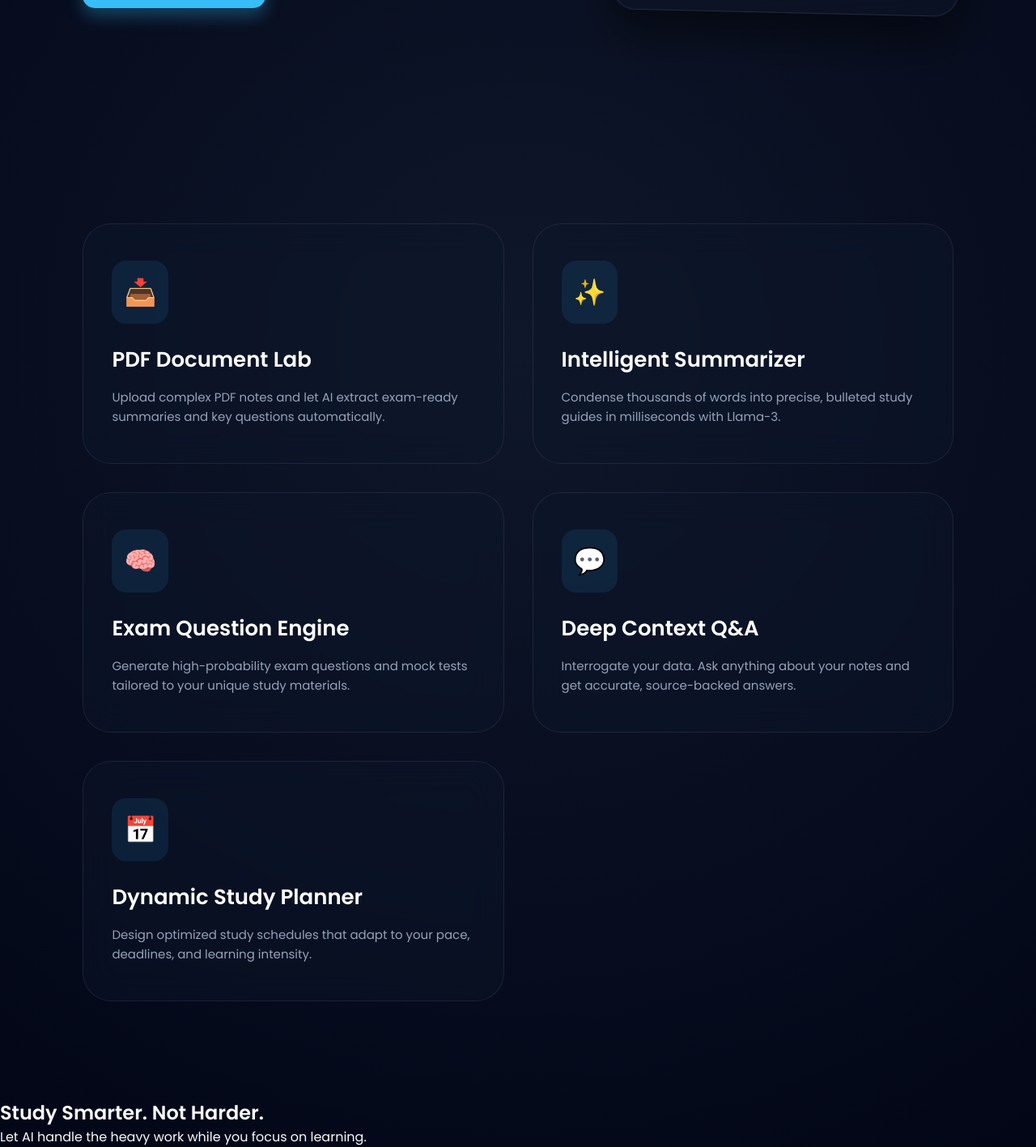
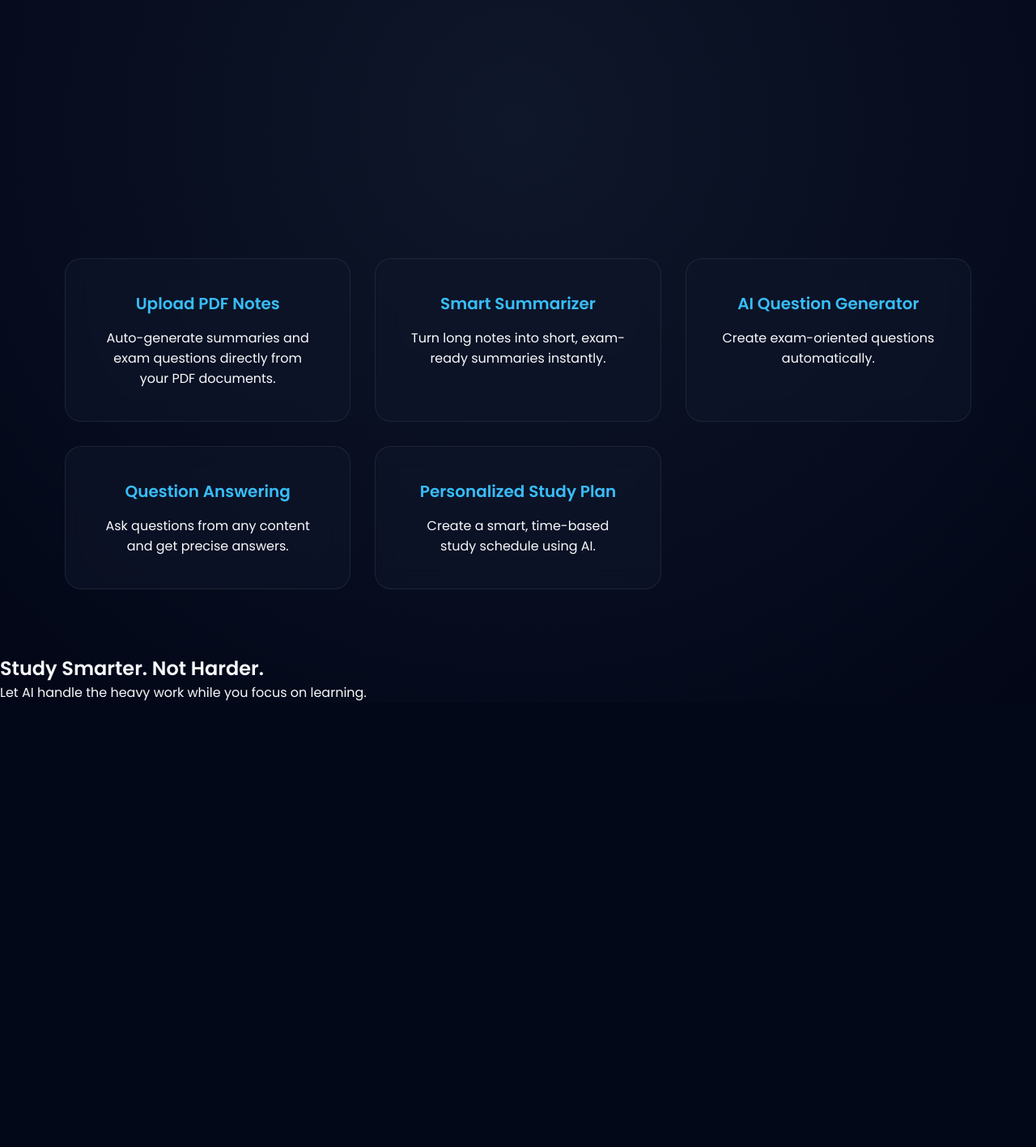
Before and after one commit to ankiiiiiitt/Devops_miniproject, a Flask app: page / in a window 1280 px wide. Shown: the part 564-1981 px from the top of the page at 81% size. After the commit the page ends 1430 px from the top, so only its background shows below. Run offline with Flask 3, Linux system fonts and the light colour scheme.

Commit message:
Revert "Futuristic 3D Dashboard Redesign: cinematic hero hub, interactive action modules, and total visual consistency"
This reverts commit 993ab7e34e44c5dd787cfca895bd59a1e66c0698.

```diff
--- a/static/css/style.css
+++ b/static/css/style.css
@@ -267,6 +267,32 @@ a {
   border: 1px solid var(--border-glass);
   color: white;
   padding: 10px;
+  border-radius: 10px;
+  cursor: pointer;
+  display: none;
+}
+
+/* ================= GLOBAL NAVBAR (FOR HOME) ================= */
+.navbar {
+  display: flex;
+  justify-content: space-between;
+  align-items: center;
+  padding: 22px 70px;
+}
+
+.logo-box {
+  display: flex;
+  align-items: center;
+  gap: 10px;
+}
+
+.logo-box img {
+  width: 42px;
+  filter: brightness(0) invert(1) drop-shadow(0 0 10px var(--primary));
+}
+
+.logo-box span {
+  font-size: 26px;
   font-weight: 700;
   color: var(--primary);
 }
@@ -891,144 +917,39 @@ a {
   gap: 15px;
 }
 
-/* =============================================================
-   HOME DASHBOARD HUB - 3D SYSTEM
-   ============================================================= */
-.hero {
-  min-height: 100vh;
-  display: flex;
-  align-items: center;
-  justify-content: space-between;
-  padding: 120px 8% 80px;
-  perspective: 2000px;
-  transform-style: preserve-3d;
+/* ================= RESPONSIVE ================= */
+@media (max-width: 900px) {
+  .sidebar {
+    position: fixed;
+    left: -320px;
+    margin: 0;
+    height: 100vh;
+    border-radius: 0;
+    top: 0;
   }
 
-.hero-text {
-  max-width: 650px;
-  transform-style: preserve-3d;
-  z-index: 10;
+  .sidebar.active {
+    left: 0;
   }
 
-.hero-3d-text {
-  font-size: 86px;
-  font-weight: 900;
-  line-height: 0.9;
-  margin-bottom: 30px;
-  transform-style: preserve-3d;
-  color: #f8fafc;
+  .sidebar-toggle-btn {
+    display: block;
   }
 
-.hero-3d-text .line { display: block; margin-bottom: 8px; }
-.hero-3d-text .gradient {
-  background: linear-gradient(135deg, var(--primary), #2563eb);
-  -webkit-background-clip: text;
-  -webkit-text-fill-color: transparent;
+  .main-content {
+    padding: 80px 20px;
   }
 
-.hero-3d-text .word {
-  display: inline-block;
-  transform: translateZ(60px);
-  text-shadow:
-    1px 1px 0px rgba(56, 189, 248, 0.4),
-    2px 2px 0px rgba(56, 189, 248, 0.3),
-    3px 3px 0px rgba(56, 189, 248, 0.2),
-    0 20px 40px rgba(0,0,0,0.4);
+  .hero {
+    flex-direction: column;
+    text-align: center;
+    padding: 100px 20px;
   }
 
-.hero-visual.glass {
-  background: rgba(15, 23, 42, 0.3);
-  backdrop-filter: blur(40px);
-  border: 1px solid rgba(255, 255, 255, 0.1);
+  .hero-video video {
+    width: 100%;
+    max-width: 400px;
   }
-
-/* 3D ACTION HUBS */
-.features {
-  display: grid;
-  grid-template-columns: repeat(auto-fit, minmax(340px, 1fr));
-  gap: 35px;
-  padding: 40px 8% 120px;
-  perspective: 1500px;
-}
-
-.hub-card {
-  background: rgba(15, 23, 42, 0.45);
-  backdrop-filter: blur(20px);
-  border: 1px solid var(--border-glass);
-  padding: 45px 35px;
-  border-radius: 35px;
-  text-decoration: none;
-  transition: 0.4s cubic-bezier(0.16, 1, 0.3, 1);
-  transform-style: preserve-3d;
-  display: flex;
-  flex-direction: column;
-}
-
-.hub-card:hover {
-  border-color: var(--primary);
-  box-shadow: 0 20px 50px rgba(0,0,0,0.5);
-}
-
-.hub-card h3 {
-  font-size: 26px;
-  font-weight: 700;
-  color: white;
-  margin-bottom: 15px;
-  transform: translateZ(40px);
-}
-
-.hub-card p {
-  font-size: 15px;
-  color: #94a3b8;
-  line-height: 1.6;
-  transform: translateZ(25px);
-}
-
-.hub-icon {
-  font-size: 32px;
-  margin-bottom: 25px;
-  padding: 15px;
-  background: rgba(56, 189, 248, 0.1);
-  width: fit-content;
-  border-radius: 18px;
-  transform: translateZ(50px);
-}
-
-/* HUB NAV REFINEMENT */
-.navbar {
-  position: fixed;
-  top: 30px;
-  left: 50%;
-  transform: translateX(-50%);
-  width: 90%;
-  max-width: 1200px;
-  background: rgba(15, 23, 42, 0.7);
-  backdrop-filter: blur(30px);
-  border: 1px solid var(--border-glass);
-  border-radius: 100px;
-  padding: 15px 40px;
-  display: flex;
-  justify-content: space-between;
-  align-items: center;
-  z-index: 2000;
-}
-
-.nav-links {
-  display: flex;
-  gap: 30px;
-  align-items: center;
-  list-style: none;
-}
-
-.nav-links a {
-  text-decoration: none;
-  color: #cbd5e1;
-  font-weight: 500;
-  transition: 0.3s;
-}
-
-.nav-links a:hover {
-  color: var(--primary);
 }
 
 /* ================= HERO 3D TEXT ================= */
--- a/static/js/ui_effects.js
+++ b/static/js/ui_effects.js
@@ -83,53 +83,8 @@ document.addEventListener('DOMContentLoaded', () => {
         animateChat3D();
     }
 
-    // 4. HOME HUB TILT (Dashboard Home)
-    const homeHub = document.getElementById('homeHub');
-    if (homeHub) {
-        let hX = 0, hY = 0, htX = 0, htY = 0;
-
-        document.addEventListener('mousemove', (e) => {
-            const x = e.clientX;
-            const y = e.clientY;
-            const centerX = window.innerWidth / 2;
-            const centerY = window.innerHeight / 2;
-
-            htX = ((y - centerY) / centerY) * -3; // Very subtle scene tilt
-            htY = ((x - centerX) / centerX) * 3;
-        });
-
-        function animateHome3D() {
-            hX += (htX - hX) * 0.05;
-            hY += (htY - hY) * 0.05;
-            homeHub.style.transform = `rotateX(${hX}deg) rotateY(${hY}deg)`;
-            requestAnimationFrame(animateHome3D);
-        }
-        animateHome3D();
-    }
-
-    // 5. HUB CARDS TILT (Features Grid)
-    const hubCards = document.querySelectorAll('.hub-card');
-    hubCards.forEach(card => {
-        card.addEventListener('mousemove', (e) => {
-            const rect = card.getBoundingClientRect();
-            const x = e.clientX - rect.left;
-            const y = e.clientY - rect.top;
-            const centerX = rect.width / 2;
-            const centerY = rect.height / 2;
-
-            const rotateX = ((y - centerY) / centerY) * -15; // Aggressive card tilt
-            const rotateY = ((x - centerX) / centerX) * 15;
-
-            card.style.transform = `rotateX(${rotateX}deg) rotateY(${rotateY}deg) scale3d(1.05, 1.05, 1.05)`;
-        });
-
-        card.addEventListener('mouseleave', () => {
-            card.style.transform = `rotateX(0deg) rotateY(0deg) scale3d(1, 1, 1)`;
-        });
-    });
-
-    // 6. PARTICLES INITIALIZATION
-    if (typeof particlesJS !== 'undefined' && document.getElementById('particles-js')) {
+    // 3. PARTICLES INITIALIZATION
+    if (document.getElementById('particles-js')) {
         particlesJS('particles-js', {
             "particles": {
                 "number": { "value": 80, "density": { "enable": true, "value_area": 800 } },
@@ -137,13 +92,34 @@ document.addEventListener('DOMContentLoaded', () => {
                 "shape": { "type": "circle" },
                 "opacity": { "value": 0.2, "random": false },
                 "size": { "value": 3, "random": true },
-                "line_linked": { "enable": true, "distance": 150, "color": "#38bdf8", "opacity": 0.1, "width": 1 },
-                "move": { "enable": true, "speed": 2, "direction": "none", "random": false, "straight": false, "out_mode": "out", "bounce": false }
+                "line_linked": {
+                    "enable": true,
+                    "distance": 150,
+                    "color": "#38bdf8",
+                    "opacity": 0.1,
+                    "width": 1
+                },
+                "move": {
+                    "enable": true,
+                    "speed": 1.5,
+                    "direction": "none",
+                    "random": false,
+                    "straight": false,
+                    "out_mode": "out",
+                    "bounce": false
+                }
             },
             "interactivity": {
                 "detect_on": "canvas",
-                "events": { "onhover": { "enable": true, "mode": "grab" }, "onclick": { "enable": true, "mode": "push" }, "resize": true },
-                "modes": { "grab": { "distance": 140, "line_linked": { "opacity": 1 } }, "push": { "particles_nb": 4 } }
+                "events": {
+                    "onhover": { "enable": true, "mode": "grab" },
+                    "onclick": { "enable": true, "mode": "push" },
+                    "resize": true
+                },
+                "modes": {
+                    "grab": { "distance": 140, "line_linked": { "opacity": 0.5 } },
+                    "push": { "particles_nb": 4 }
+                }
             },
             "retina_detect": true
         });
--- a/templates/index.html
+++ b/templates/index.html
@@ -12,12 +12,11 @@
 
 <body>
 
-    <!-- PARTICLES & GLOW -->
-    <div id="particles-js"></div>
+    <!-- BACKGROUND BLUR -->
     <div class="bg-glow blue"></div>
     <div class="bg-glow purple"></div>
 
-    <!-- FLOATING NAV -->
+    <!-- NAVBAR -->
     <nav class="navbar">
         <div class="logo-box">
             <img src="{{ url_for('static', filename='images/logo.png') }}" alt="FocusVault Logo">
@@ -26,90 +25,81 @@
 
         <ul class="nav-links">
             <li><a href="{{ url_for('home') }}">Home</a></li>
+
             {% if user %}
-            <li class="user-name" style="color: #64748b; font-weight: 500;">{{ user }}</li>
-            <li><a href="{{ url_for('chat') }}" style="background: var(--primary); color: #020617; padding: 8px 20px; border-radius: 50px; font-weight: 700;">Open Hub 🚀</a></li>
+            <li class="user-name">Hi, {{ user }}</li>
+            <li><a href="{{ url_for('chat') }}" style="color: #38bdf8; font-weight: 500;">Open Workspace 🚀</a></li>
+            <li><a href="{{ url_for('logout') }}" class="logout-btn">Logout</a></li>
             {% else %}
             <li><a href="{{ url_for('login') }}">Login</a></li>
-            <li><a href="{{ url_for('register') }}" style="background: var(--primary); color: #020617; padding: 8px 20px; border-radius: 50px; font-weight: 700;">Get Started</a></li>
             {% endif %}
         </ul>
     </nav>
 
-    <!-- 3D HERO HUB -->
-    <section class="hero" id="homeHub">
+    <!-- HERO SECTION -->
+    <section class="hero">
+
         <div class="hero-text">
-            <h1 class="hero-3d-text">
-                <span class="line"><span class="word">Focus</span> <span class="word">Better.</span></span>
-                <span class="line gradient"><span class="word">Learn</span> <span class="word">Smarter.</span></span>
-            </h1>
+            <div class="hero-heading-wrapper" id="heroHeading">
+                <h1 class="hero-3d-text">
+                    <span class="line">
+                        <span class="word">Focus</span>
+                        <span class="word">Better.</span>
+                    </span>
+                    <span class="line gradient">
+                        <span class="word">Learn</span>
+                        <span class="word">Smarter.</span>
+                    </span>
+                </h1>
+            </div>
 
             <p>
-                Experience the next generation of AI-powered productivity.
-                FocusVault orchestrates your study flow with intelligent
-                summarization, document management, and real-time AI assistance.
+                Your AI-powered study assistant that helps you summarize,
+                generate questions, and plan studies — faster and smarter.
             </p>
 
-            <div class="hero-actions" style="display: flex; gap: 20px;">
-                <a href="{{ url_for('chat') }}" class="btn-primary" style="background: var(--primary); color: #020617; padding: 15px 35px; border-radius: 15px; font-weight: 700; text-decoration: none; box-shadow: 0 10px 20px rgba(56, 189, 248, 0.3);">
-                    Launch Workspace
-                </a>
-                <a href="#features" style="color: #cbd5e1; padding: 15px 35px; text-decoration: none; font-weight: 600;">
-                    Review Features ↓
-                </a>
+            <div class="hero-actions">
+                <a href="#features" class="btn">Explore Features</a>
             </div>
+
         </div>
 
-        <!-- MOCK ANALYTICS PANEL (Visual Only) -->
-        <div class="hero-visual glass" style="width: 450px; height: 320px; border-radius: 30px; display: flex; flex-direction: column; padding: 30px; transform: rotateY(-15deg); box-shadow: 0 30px 60px rgba(0,0,0,0.5);">
-            <div style="display: flex; justify-content: space-between; align-items: center; margin-bottom: 30px;">
-                <h4 style="margin: 0; color: #94a3b8; font-size: 14px; text-transform: uppercase;">Study Progress</h4>
-                <span style="color: var(--primary); font-size: 12px; font-weight: 700;">84% Efficiency</span>
-            </div>
-            <div style="flex: 1; display: flex; align-items: flex-end; gap: 10px; padding-bottom: 20px;">
-                <div style="flex: 1; background: rgba(56, 189, 248, 0.1); height: 40%; border-radius: 5px;"></div>
-                <div style="flex: 1; background: rgba(56, 189, 248, 0.3); height: 70%; border-radius: 5px;"></div>
-                <div style="flex: 1; background: var(--primary); height: 90%; border-radius: 5px; box-shadow: 0 0 15px var(--primary);"></div>
-                <div style="flex: 1; background: rgba(56, 189, 248, 0.2); height: 50%; border-radius: 5px;"></div>
-                <div style="flex: 1; background: rgba(56, 189, 248, 0.4); height: 80%; border-radius: 5px;"></div>
-            </div>
-            <div style="border-top: 1px solid rgba(255,255,255,0.05); padding-top: 20px; font-size: 13px; color: #64748b;">
-                Next Milestone: AI Exam Prep (Today 2PM)
-            </div>
+        <div class="hero-video">
+            <video autoplay muted loop playsinline>
+                <source src="{{ url_for('static', filename='videos/hero.mp4') }}" type="video/mp4">
+            </video>
         </div>
+
     </section>
 
-    <!-- 3D INTERACTIVE MODULES -->
+    <!-- FEATURES -->
     <section class="features" id="features">
-        <a href="{{ url_for('home') }}" class="hub-card">
-            <div class="hub-icon">📥</div>
-            <h3>PDF Document Lab</h3>
-            <p>Upload complex PDF notes and let AI extract exam-ready summaries and key questions automatically.</p>
+
+        <a href="/upload-notes" class="card glass">
+            <h3>Upload PDF Notes</h3>
+            <p>Auto-generate summaries and exam questions directly from your PDF documents.</p>
         </a>
 
-        <a href="/summarizer" class="hub-card">
-            <div class="hub-icon">✨</div>
-            <h3>Intelligent Summarizer</h3>
-            <p>Condense thousands of words into precise, bulleted study guides in milliseconds with Llama-3.</p>
+        <a href="/summarizer" class="card glass">
+            <h3>Smart Summarizer</h3>
+            <p>Turn long notes into short, exam-ready summaries instantly.</p>
         </a>
 
-        <a href="/question-generator" class="hub-card">
-            <div class="hub-icon">🧠</div>
-            <h3>Exam Question Engine</h3>
-            <p>Generate high-probability exam questions and mock tests tailored to your unique study materials.</p>
+        <a href="/question-generator" class="card glass">
+            <h3>AI Question Generator</h3>
+            <p>Create exam-oriented questions automatically.</p>
         </a>
 
-        <a href="/qa" class="hub-card">
-            <div class="hub-icon">💬</div>
-            <h3>Deep Context Q&A</h3>
-            <p>Interrogate your data. Ask anything about your notes and get accurate, source-backed answers.</p>
+        <a href="/qa" class="card glass">
+            <h3>Question Answering</h3>
+            <p>Ask questions from any content and get precise answers.</p>
         </a>
 
-        <a href="/study-plan" class="hub-card">
-            <div class="hub-icon">📅</div>
-            <h3>Dynamic Study Planner</h3>
-            <p>Design optimized study schedules that adapt to your pace, deadlines, and learning intensity.</p>
+        <a href="/study-plan" class="card glass">
+            <h3>Personalized Study Plan</h3>
+            <p>Create a smart, time-based study schedule using AI.</p>
         </a>
+
     </section>
 
     <!-- CTA -->
```
Lines whose indentation alone changed are shown as unchanged.
